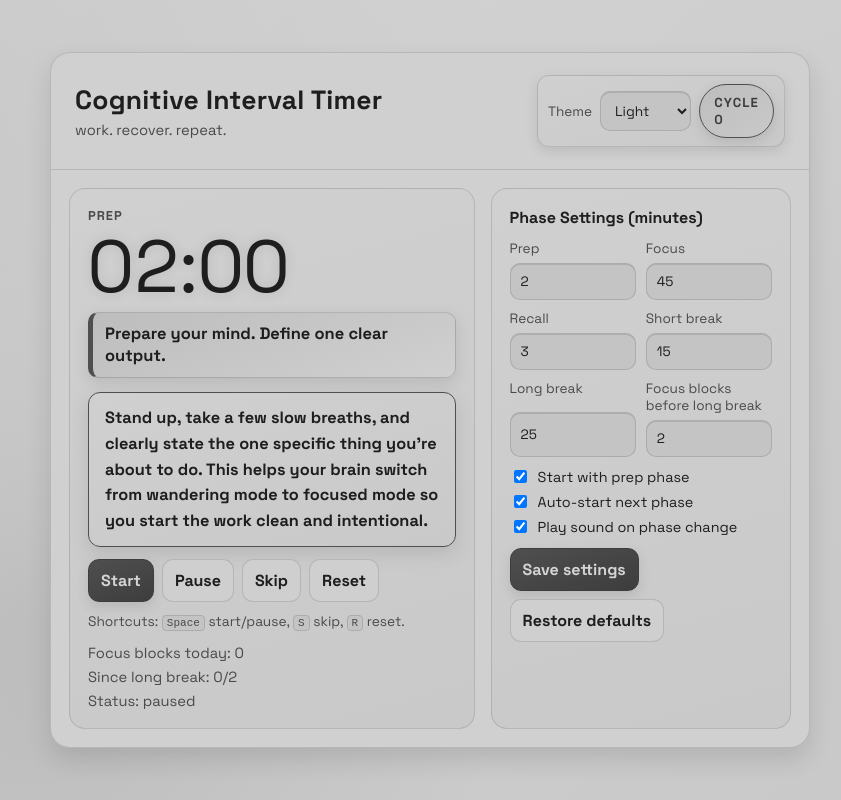
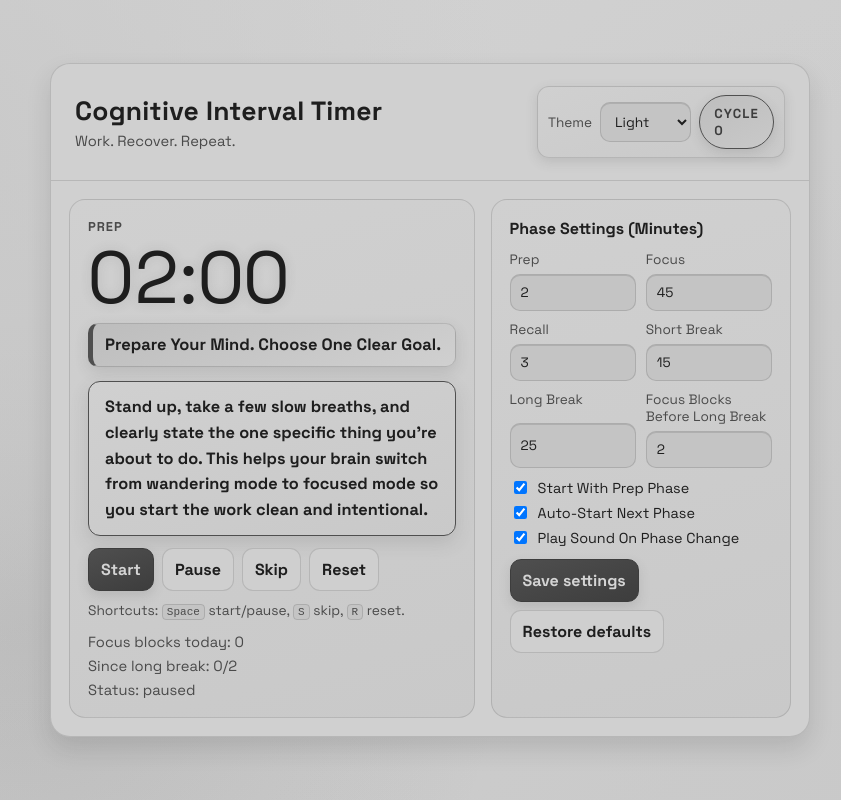
Before and after one commit to patrickjohnson3/cognitive-interval-timer, a plain HTML site: page index.html in a window 1280 px wide. Shown: the whole page, without its empty margins (210-1051 px from the left). Drawn offline with Linux system fonts and the light colour scheme.

Commit message:
Convert phase and tagline copy to Title Case

```diff
--- a/app.js
+++ b/app.js
@@ -17,9 +17,9 @@
     },
   };
   const TAGLINES = [
-    "deep work. real breaks. repeat.",
-    "intensity. recovery. repeat.",
-    "work. recover. repeat.",
+    "Deep Work. Real Breaks. Repeat.",
+    "Intensity. Recovery. Repeat.",
+    "Work. Recover. Repeat.",
   ];
 
   const storage = createStorageAdapter();
--- a/core.js
+++ b/core.js
@@ -29,11 +29,11 @@
   const MAX_PHASE_TRANSITIONS_PER_TICK = 1000;
 
   const STATE_HINTS = {
-    prime: "Prepare your mind. Define one clear output.",
-    focus: "Single task only. Messages and feeds stay closed.",
-    recall: "Log: done, learned, next step.",
-    break: "Move your body and look away from screens.",
-    long_break: "Deep reset: walk, snack, sunlight, breathe.",
+    prime: "Prepare Your Mind. Choose One Clear Goal.",
+    focus: "One Task. Everything Else Closed.",
+    recall: "Lock It In.",
+    break: "Step Away. No Screens. Move. Reset.",
+    long_break: "Deep Reset: Eat, Move, Go Outside",
   };
 
   const STATE_LONG_HINTS = {
--- a/index.html
+++ b/index.html
@@ -50,20 +50,20 @@
       </article>
 
       <aside class="panel settings" aria-label="Settings panel">
-        <h2>Phase Settings (minutes)</h2>
+        <h2>Phase Settings (Minutes)</h2>
         <div class="grid">
           <label>Prep<input id="prime" type="number" min="0" max="60" /></label>
           <label>Focus<input id="focus" type="number" min="1" max="180" /></label>
           <label>Recall<input id="recall" type="number" min="0" max="30" /></label>
-          <label>Short break<input id="break" type="number" min="1" max="60" /></label>
-          <label>Long break<input id="long_break" type="number" min="1" max="90" /></label>
-          <label>Focus blocks before long break<input id="blocks_per_ultradian" type="number" min="1" max="8" /></label>
+          <label>Short Break<input id="break" type="number" min="1" max="60" /></label>
+          <label>Long Break<input id="long_break" type="number" min="1" max="90" /></label>
+          <label>Focus Blocks Before Long Break<input id="blocks_per_ultradian" type="number" min="1" max="8" /></label>
         </div>
 
         <div class="checks">
-          <label><input id="prime_enabled" type="checkbox" /> Start with prep phase</label>
-          <label><input id="auto_start" type="checkbox" /> Auto-start next phase</label>
-          <label><input id="sound_enabled" type="checkbox" /> Play sound on phase change</label>
+          <label><input id="prime_enabled" type="checkbox" /> Start With Prep Phase</label>
+          <label><input id="auto_start" type="checkbox" /> Auto-Start Next Phase</label>
+          <label><input id="sound_enabled" type="checkbox" /> Play Sound On Phase Change</label>
         </div>
 
         <div class="actions">
```
